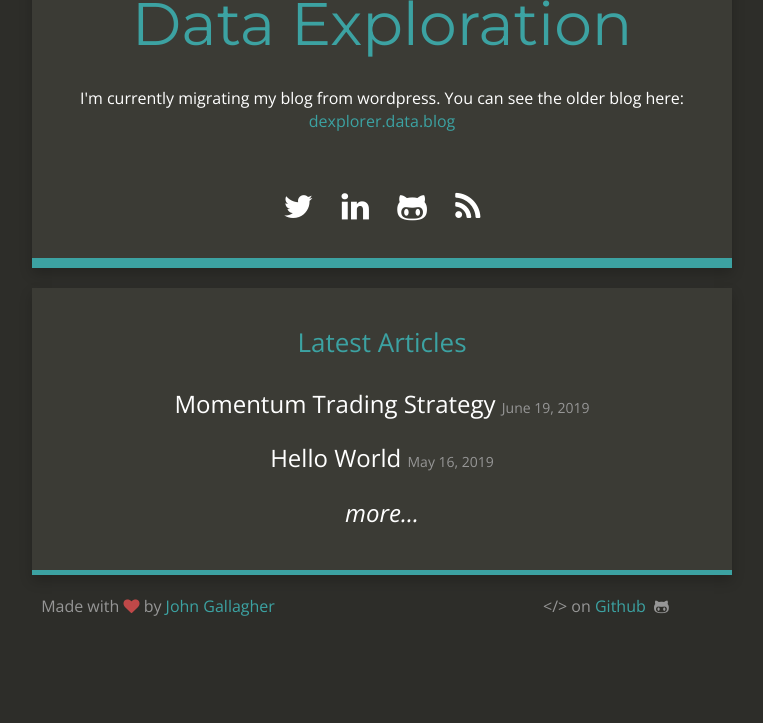
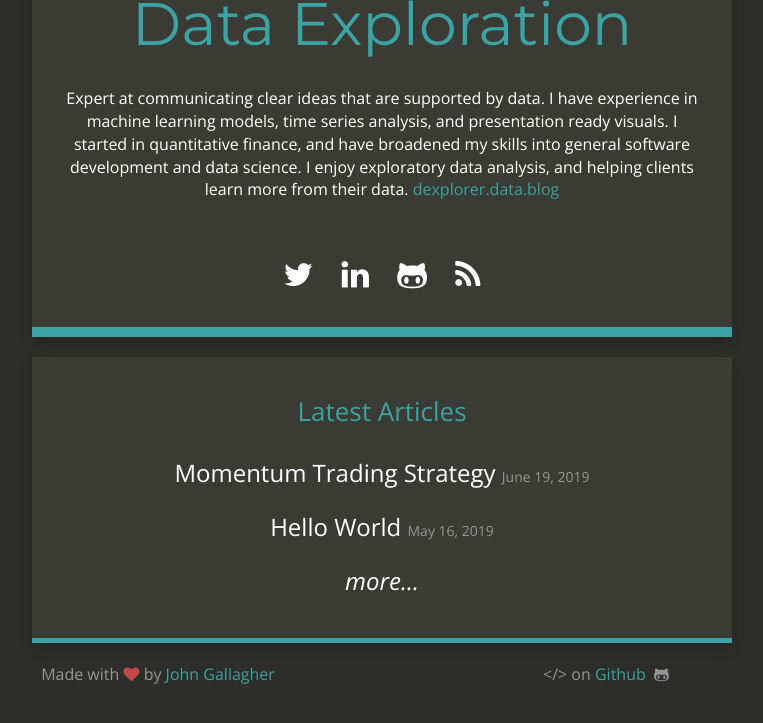
Before and after one commit to jpgallagher1/blog, a Jekyll site: the page built from index.html, in a window 1280 px wide, cut to the strip 174-897 px from the top of the page. Shown: the whole strip, without its empty margins (258-1021 px from the left). Built offline with Jekyll 4.4.1, drawn with Linux system fonts in a browser that asks for light colours; nearby versions of some CDN libraries.

Commit message:
updated description removed work in progress

```diff
--- a/_config.yml
+++ b/_config.yml
@@ -4,7 +4,9 @@ email: jpgallagher@gmail.com
 description: "A bit of data always piques my curiosity.  After a few questions and some hard work, I love the learning."
 baseurl: "/blog"
 url: "https://jpgallagher.github.io/"
-title_description: "I'm currently migrating my blog from wordpress.  You can see the older blog here: "
+title_description: "Expert at communicating clear ideas that are supported by data.  I have experience in machine learning models, time series analysis, and presentation ready visuals.  I started in quantitative finance, and have broadened my skills into general software development and data science.
+
+I enjoy exploratory data analysis, and helping clients learn more from their data.   "
 title_image: "https://secure.gravatar.com/avatar/01b9b2ca300bdd68f4742191682fd05b?s=500&d=mm"
 #google_analytics: "UA-20365477-4"
 disqus_account:
```
